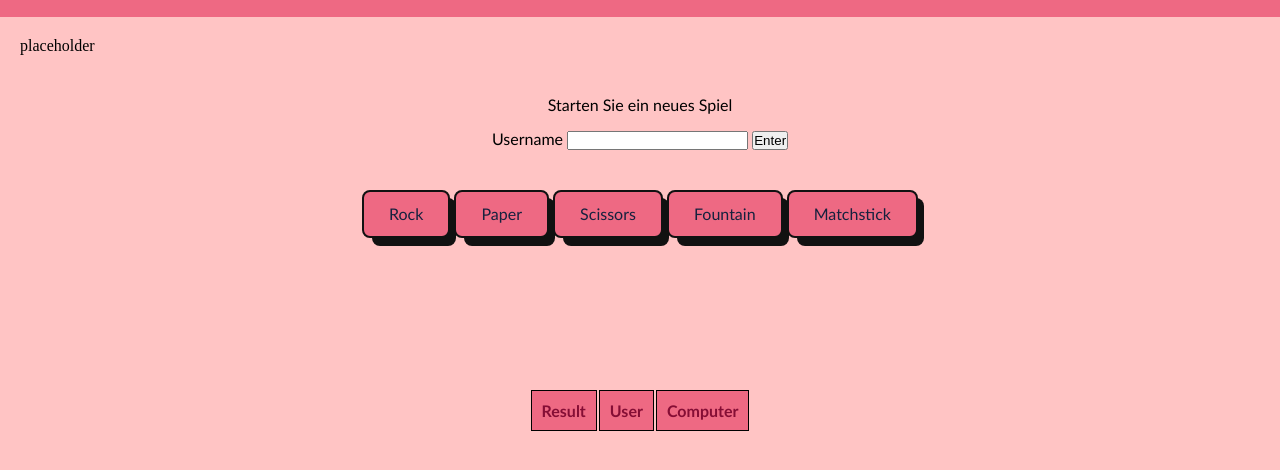
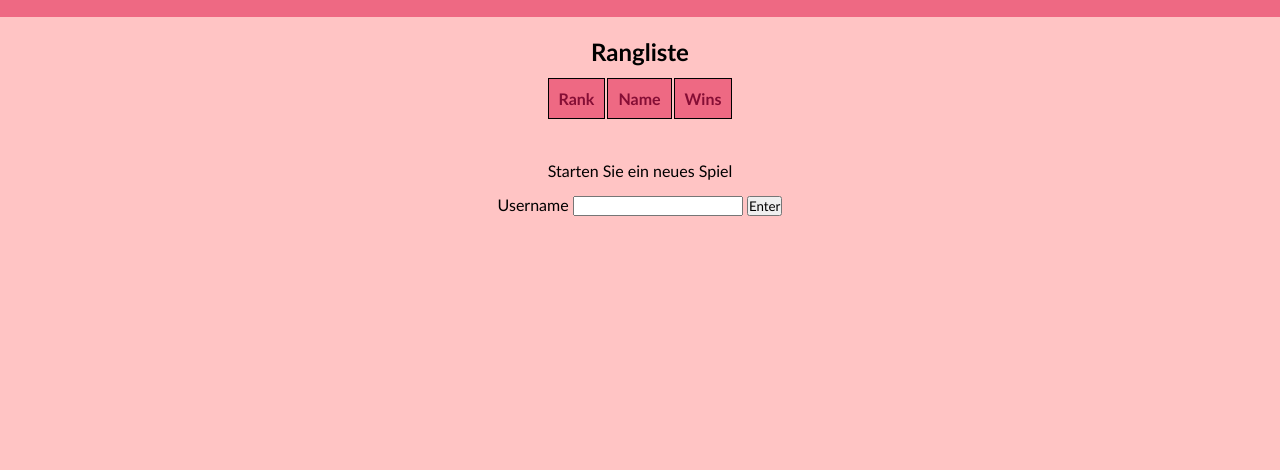
Before and after one commit to davorluc/rock-paper-scissors, a website with bundled scripts: page schere-stein-papier.html in a window 1280 px wide. Shown: the part 62-532 px from the top of the page. Built offline with nearby package versions, Linux system fonts and the light colour scheme.

Commit message:
added and styled ranking

```diff
--- a/schere-stein-papier.html
+++ b/schere-stein-papier.html
@@ -10,18 +10,29 @@
   <header>
   <h1>Schere Stein Papier</h1>
   </header>
-    <section id="scoreboard" class="sec">
-      placeholder
+  <section id="scoreboard">
+      <h2>Rangliste</h2>
+      <table>
+        <thead>
+          <tr>
+            <th scope="col">Rank</th>
+            <th scope="col">Name</th>
+            <th scope="col">Wins</th>
+          </tr>
+        </thead>
+        <tbody id="scoreboard-body">
+        </tbody>
+      </table>
     </section>
-    <section id="login" class ="sec">
+    <section id="login">
       <p>Starten Sie ein neues Spiel</p>
       <form>
         <label for="user-input">Username</label>
         <input id="user-input" required>
-        <button id="buttonEnter">Enter</button>
+        <button id="buttonEnter" type="button">Enter</button>
       </form>
     </section>
-    <section id="game" class="sec">
+    <section id="game" class="hidden">
         <p id="pick-your-hand"> </p>
         <button id="rock">Rock</button>
         <button id="paper">Paper</button>
--- a/styles/global.css
+++ b/styles/global.css
@@ -5,6 +5,7 @@ h1 {
 * {
     margin: 0;
     padding: 0;
+    font-family: "Trebuchet MS";
 }
 
 #game > button {
@@ -14,7 +15,6 @@ h1 {
     border-sizing: border-box;
     color: #16213e;
     cursor: pointer;
-    font-family: "Trebuchet MS";
     font-size: 16px;
     height: 48px;
     justify-content: center;
@@ -24,6 +24,7 @@ h1 {
     position: relative;
     text-align: center;
     touch-action: manipulation;
+    margin: 0 3px;
 }
 
 #game > button:after {
@@ -51,22 +52,19 @@ h1 {
 
 #game{
     text-align: center;
-    font-family: "Trebuchet MS";
 }
 
 #login {
   text-align: center;
-  font-family: "Trebuchet MS";
 }
 
 body > header {
     text-align: center;
     background-color: #ee6983;
     padding: 20px;
-    font-family: "Trebuchet MS";
 }
 
-.sec {
+section{
     padding: 20px 20px;
 }
 
@@ -98,3 +96,44 @@ form {
 #currentgame td {
   background-color: white;
 }
+
+#scoreboard {
+  margin-left: auto;
+  margin-right: auto;
+  text-align: center;
+}
+
+#scoreboard table {
+  margin-left: auto;
+  margin-right: auto;
+}
+
+#scoreboard th, td{
+  border: 1px solid black;
+  padding: 10px;
+  border-sizing: border-box;
+}
+
+#scoreboard th {
+    background-color: #ee6983;
+    color: #850e35;
+}
+
+#scoreboard td {
+  background-color: white;
+}
+
+.hidden {
+  display: none;
+}
+
+#pick-your-hand {
+  font-weight: bold;
+  font-size: 25px;
+  margin-top: 10px;
+  margin-bottom: 10px;
+}
+
+h2 {
+  margin-bottom: 10px;
+}
```
